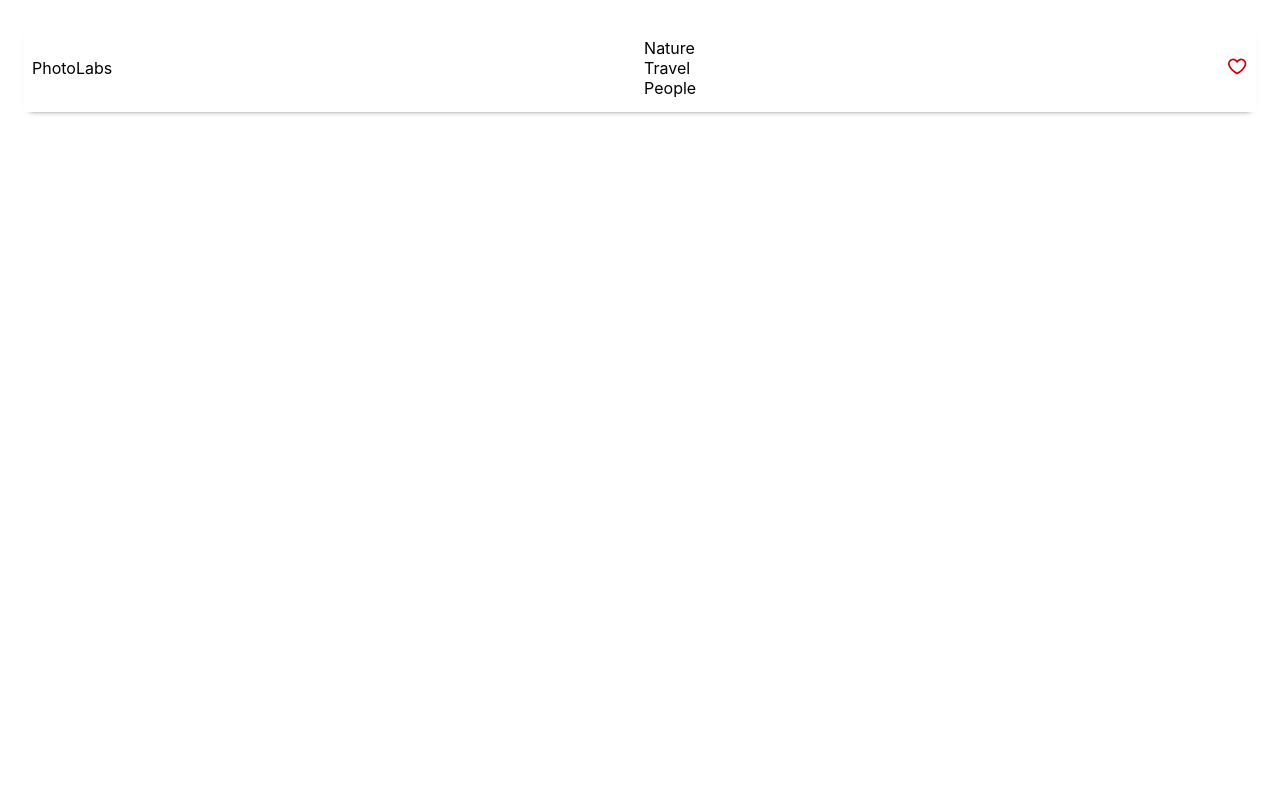
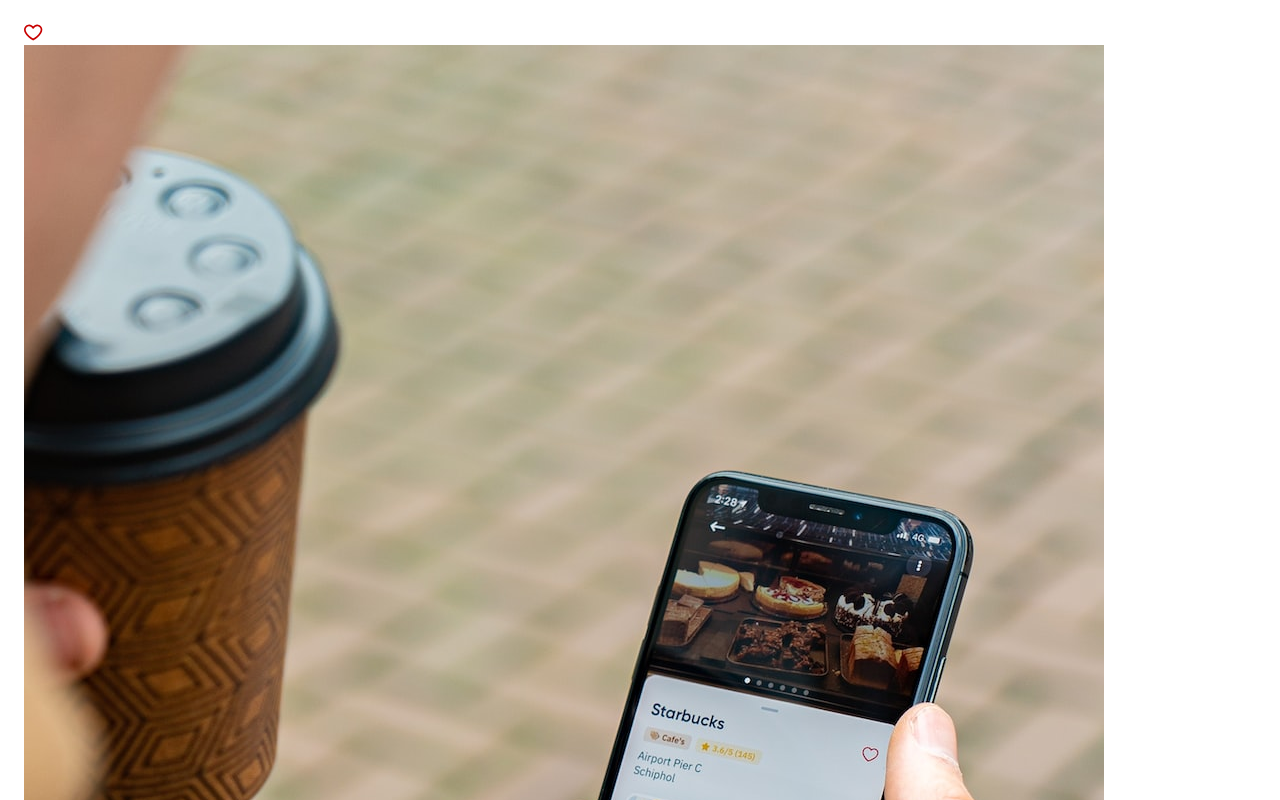
Before and after one commit to edgmsh/photo-labs, a React (Create React App) app in the folder frontend/: page / in a window 1280 px wide. Shown: the top 800 px of the page. Built offline with nearby package versions, Linux system fonts and the light colour scheme.

Commit message:
Time to Refactor with Mock Data

```diff
--- a/frontend/src/App.jsx
+++ b/frontend/src/App.jsx
@@ -3,14 +3,13 @@ import PhotoList from './components/PhotoList';
 import TopicList from "./components/TopicList"
 import TopNavigationBar from "./components/TopNavigationBar"
 import './App.scss';
+import PhotoData from './mocks/photos.js';
 
 // Note: Rendering a single component to build components in isolation
 const App = () => {
   return (
     <div className="App">
-{/*         <TopicList/>
-        <PhotoList/> */}
-        <TopNavigationBar />
+        <PhotoList photos={PhotoData}/>
     </div>
   );
 };
--- a/frontend/src/components/PhotoList.jsx
+++ b/frontend/src/components/PhotoList.jsx
@@ -2,63 +2,12 @@ import React from "react";
 import PhotoListItem from './PhotoListItem';
 import "../styles/PhotoList.scss";
 
-const sampleDataForPhotoList = [
-  {
-    id: "1",
-    location: {
-      city: "Montreal",
-      country: "Canada",
-    },
-    urls: {
-      full: `${process.env.PUBLIC_URL}/Image-1-Full.jpeg`,
-      regular: `${process.env.PUBLIC_URL}/Image-1-Regular.jpeg`,
-    },
-    user: {
-      id: "1",
-      username: "exampleuser",
-      name: "Joe Example",
-      profile: `${process.env.PUBLIC_URL}/profile-1.jpg`,
-    },
-  },
-  {
-    id: "2",
-    location: {
-      city: "Toronto",
-      country: "Canada",
-    },
-    urls: {
-      full: `${process.env.PUBLIC_URL}/Image-2-Full.jpeg`,
-      regular: `${process.env.PUBLIC_URL}/Image-2-Regular.jpeg`,
-    },
-    user: {
-      id: "2",
-      username: "exampleuser",
-      name: "Joe Example",
-      profile: `${process.env.PUBLIC_URL}/profile-1.jpg`,
-    },
-  },
-  {
-    id: "3",
-    location: {
-      city: "Ottawa",
-      country: "Canada",
-    },
-    urls: {
-      full: `${process.env.PUBLIC_URL}/Image-3-Full.jpeg`,
-      regular: `${process.env.PUBLIC_URL}/Image-3-Regular.jpeg`,
-    },
-    user: {
-      id: "3",
-      username: "exampleuser",
-      name: "Joe Example",
-      profile: `${process.env.PUBLIC_URL}/profile-1.jpg`,
-    },
-  },
-];
 
-const PhotoList = () => {
 
-  const mappedPhotos = sampleDataForPhotoList.map((photo, index) => {
+
+const PhotoList = (props) => {
+  const {photos} = props;
+  const mappedPhotos = photos.map((photo, index) => {
     return (
       <PhotoListItem username={photo.user.name}
         imageSource={photo.urls.regular}
--- a/frontend/src/components/TopNavigationBar.jsx
+++ b/frontend/src/components/TopNavigationBar.jsx
@@ -3,6 +3,7 @@ import React from 'react';
 import TopicList from './TopicList';
 import FavBadge from './FavBadge';
 import '../styles/TopNavigationBar.scss'
+
 
 const TopNavigation = (props) => {
 
--- a/frontend/src/components/TopicList.jsx
+++ b/frontend/src/components/TopicList.jsx
@@ -2,28 +2,10 @@ import React from "react";
 import TopicListItem from "./TopicListItem"
 import "../styles/TopicList.scss";
 
-const sampleDataForTopicList = [
-  {
-    id: "1",
-    slug: "topic-1",
-    title: "Nature",
-  },
-  {
-    id: "2",
-    slug: "topic-2",
-    title: "Travel",
-  },
-  {
-    id: "3",
-    slug: "topic-3",
-    title: "People",
-  },
-];
-
 const TopicList = (props) => {
   const { topics, selectTopic } = props;
 
-  const mappedTopics = sampleDataForTopicList.map(topic => {
+  const mappedTopics = topics.map(topic => {
     return <TopicListItem key={topic.id} id={topic.id} label={topic.title} link="placeholder" selectTopic={selectTopic} />;
   });
 
--- a/frontend/src/routes/HomeRoute.jsx
+++ b/frontend/src/routes/HomeRoute.jsx
@@ -2,6 +2,8 @@ import React from 'react';
 import '../styles/HomeRoute.scss';
 import TopNavigationBar from '../components/TopNavigationBar';
 import PhotoList from '../components/PhotoList';
+import PhotoData from '../mocks/photos.js';
+import TopicData from '../mocks/topics.js';
 
 function HomeRoute(props) {
 
```
